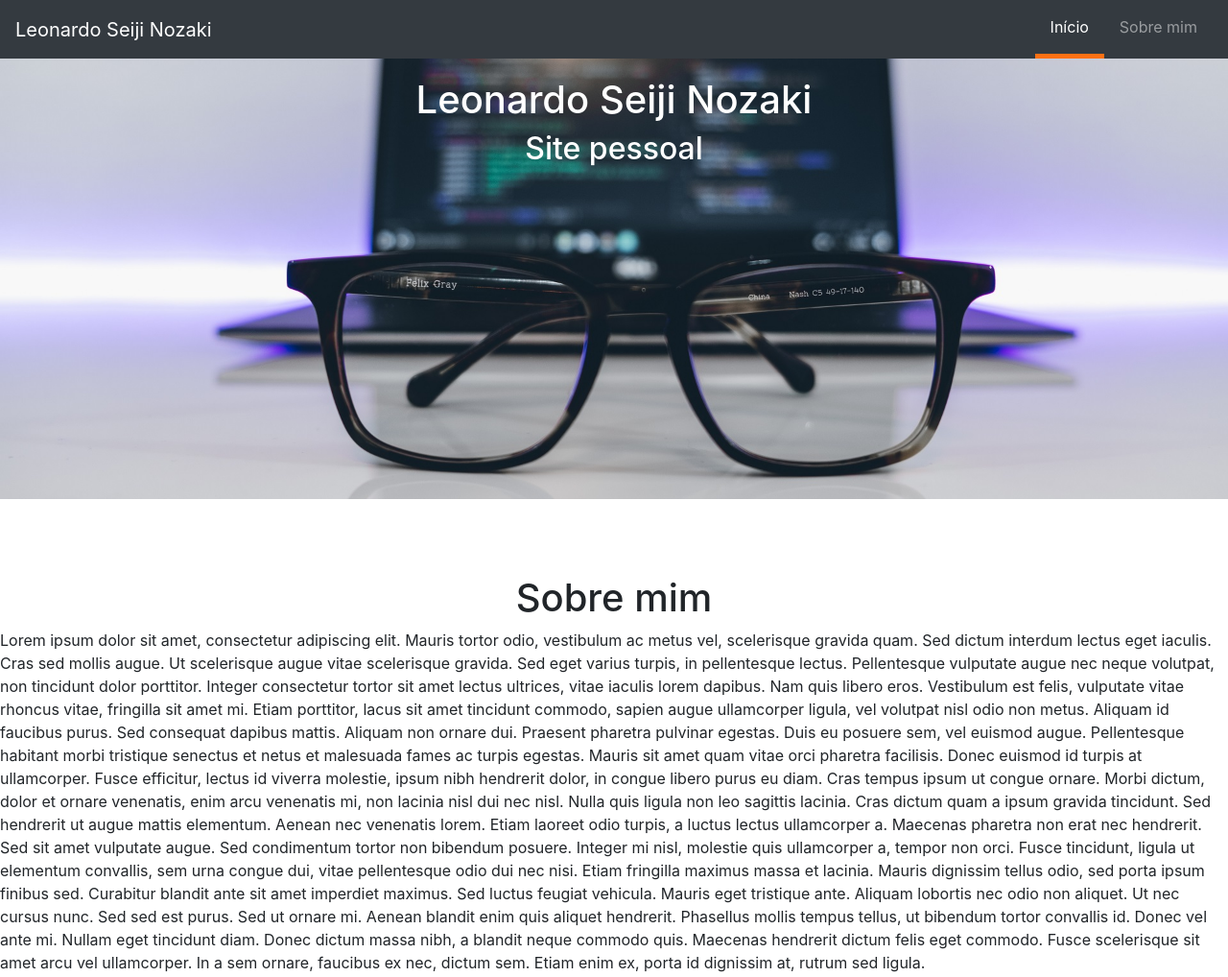
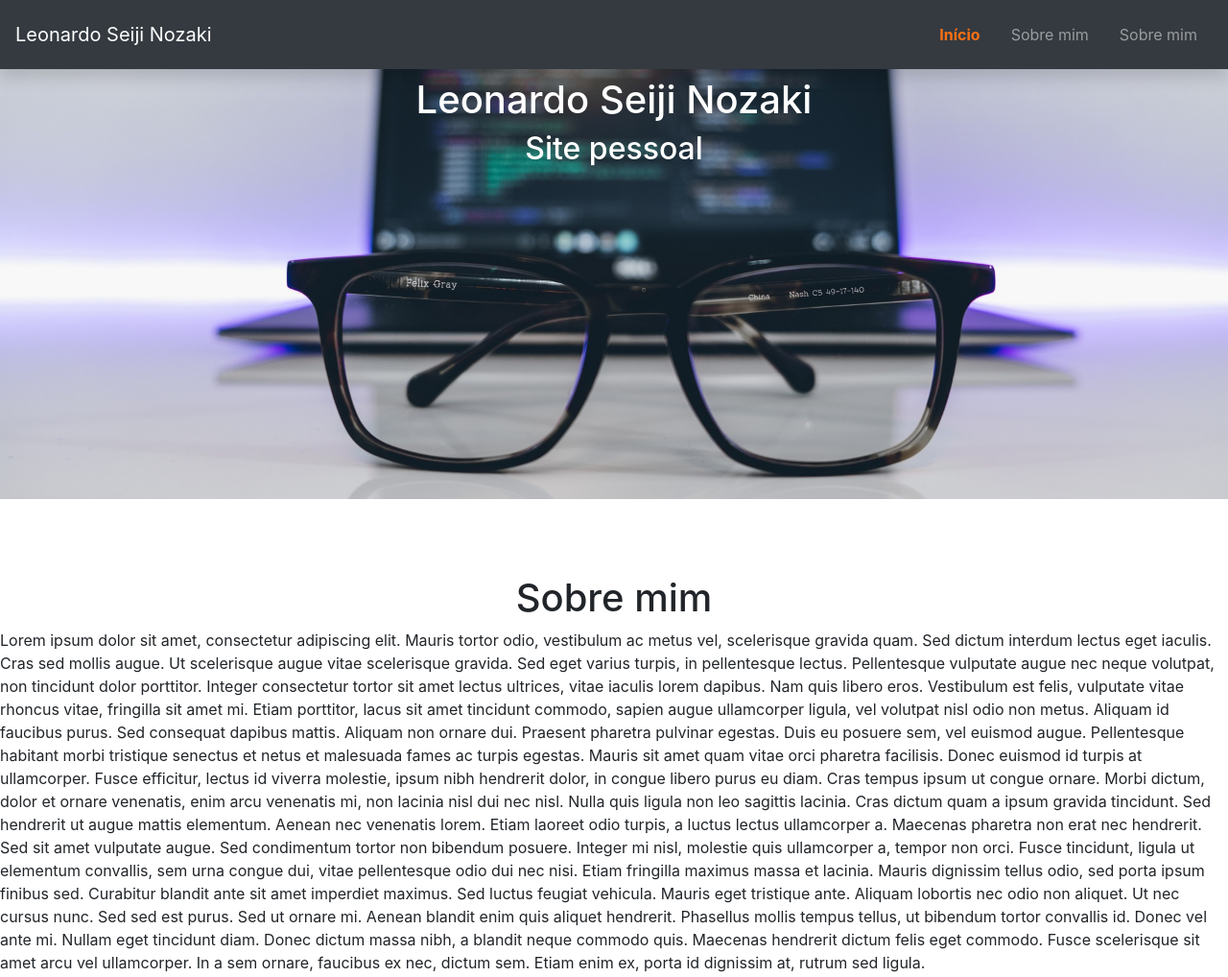
Before and after one commit to LeonardoNozaki/LeonardoNozaki.github.io, a plain HTML site: page index.html in a window 1280 px wide. Shown: the top 1018 px of the page at 96% size. Drawn offline with nearby package versions, Linux system fonts and the light colour scheme.

Commit message:
Correcao navbar para ficar responsivo

```diff
--- a/Style/style.css
+++ b/Style/style.css
@@ -1,14 +1,11 @@
-.ul-li-active {
-    border-bottom: 5px solid #fd7014;
-}
-
 ul li {
     padding-top: 8px;
     padding-bottom: 8px;
 }
 
 .text-active {
-    color: white;
+    color: #fd7014;
+    font-weight: bold;
     padding-right: .5rem;
     padding-left: .5rem;
     display: block;
@@ -16,13 +13,8 @@ ul li {
 }
 
 .text-active:hover {
-    color: white;
+    color: #fd7014;
     text-decoration: none;
-}
-
-#nav1 {
-    padding-top: 0;
-    padding-bottom: 0;
 }
 
 .nav-l {
@@ -34,7 +26,7 @@ ul li {
 }
 
 .nav-l:hover {
-    color: #fd7014;
+    color: white;
     text-decoration: none;
 }
 
@@ -56,3 +48,8 @@ ul li {
 .center {
     text-align: center;
 }
+
+.shadow-sm {
+    -webkit-box-shadow: 0 .5rem 1rem rgba(0, 0, 0, .15)!important;
+    box-shadow: 0 .5rem 1rem rgba(0, 0, 0, .15)!important
+}
--- a/index.html
+++ b/index.html
@@ -18,9 +18,11 @@
 
 <body style=" position: relative;">
     <header>
-        <nav class="navbar navbar-expand-lg navbar-dark bg-dark fixed-top" id="nav1">
+        <!--<nav class="navbar navbar-expand-lg navbar-dark bg-dark fixed-top shadow-sm" id="nav1">
             <a class="navbar-brand " style="color: white;">Leonardo Seiji Nozaki</a>
-
+            <button class="navbar-toggler" type="button" data-toggle="collapse" data-target="#navbarNav" aria-controls="navbarNav" aria-expanded="false" aria-label="Toggle navigation">
+                <span class="navbar-toggler-icon"></span>
+              </button>
             <div class="collapse navbar-collapse" id="navbarText">
                 <ul class="navbar-nav ml-auto">
                     <li class="nav-item ul-li-active" id="li-inicio">
@@ -29,10 +31,32 @@
                     <li class="nav-item" id="li-sobre">
                         <a class="nav-l" href="#Sobre" id="link-sobre">Sobre mim</a>
                     </li>
-
+                    <li class="nav-item" id="li-sobre">
+                        <a class="nav-l" href="#Sobre" id="link-sobre">Sobre mim</a>
+                    </li>
                 </ul>
 
                 </span>
+            </div>
+        </nav>-->
+        <nav class="navbar navbar-expand-lg navbar-dark bg-dark fixed-top shadow-sm">
+            <a class="navbar-brand " style="color: white;">Leonardo Seiji Nozaki</a>
+            <button class="navbar-toggler" type="button" data-toggle="collapse" data-target="#textoNavbar" aria-controls="textoNavbar" aria-expanded="false" aria-label="Alterna navegação">
+              <span class="navbar-toggler-icon"></span>
+            </button>
+            <div class="collapse navbar-collapse" id="textoNavbar">
+                <ul class="navbar-nav ml-auto">
+                    <li class="nav-item active" id="li-inicio">
+                        <a class="text-active" href="#Inicio" id="link-inicio">Início</a>
+                    </li>
+                    <li class="nav-item" id="li-sobre">
+                        <a class="nav-l" href="#Sobre" id="link-sobre">Sobre mim</a>
+                    </li>
+                    <li class="nav-item" id="li-sobre">
+                        <a class="nav-l" href="#Sobre" id="link-sobre">Sobre mim</a>
+                    </li>
+                </ul>
+
             </div>
         </nav>
     </header>
```
